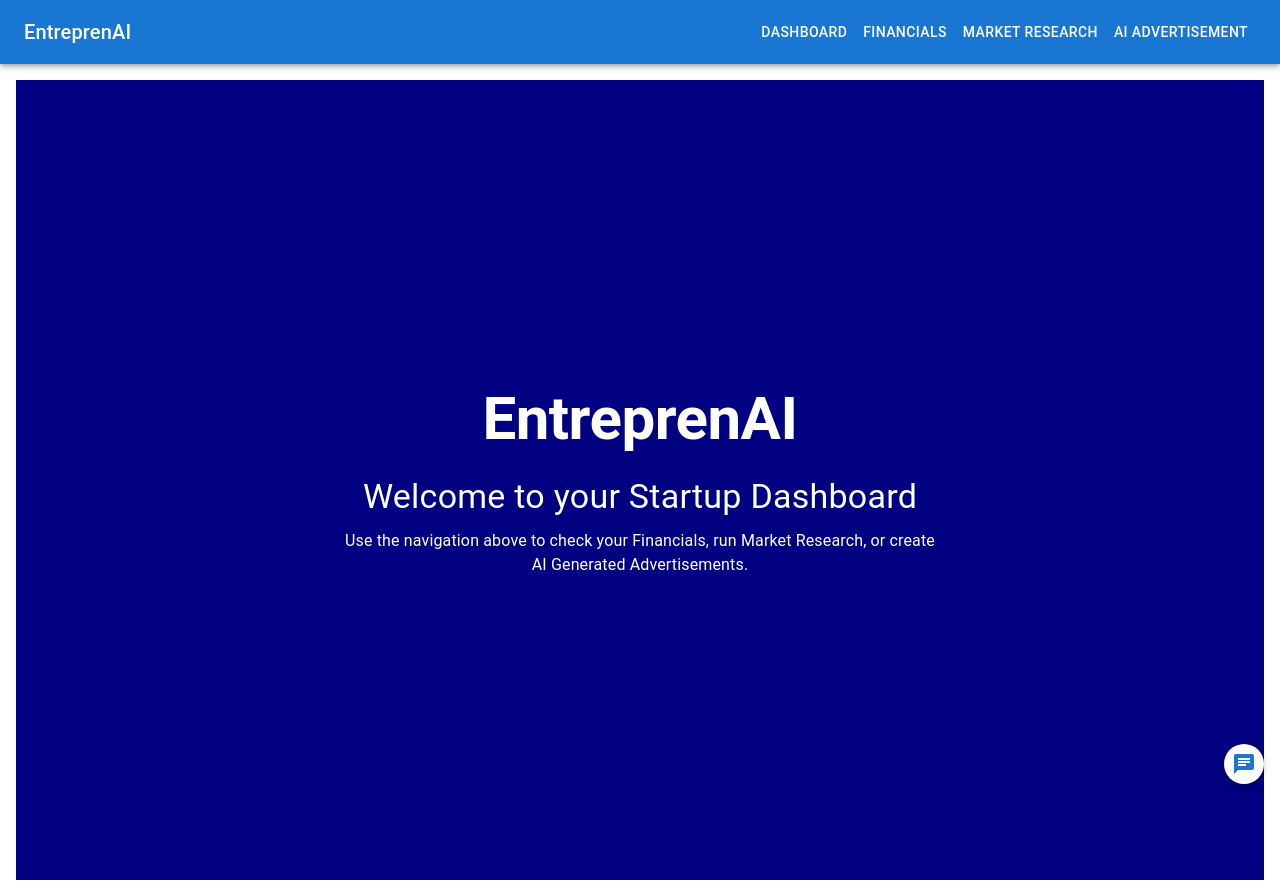
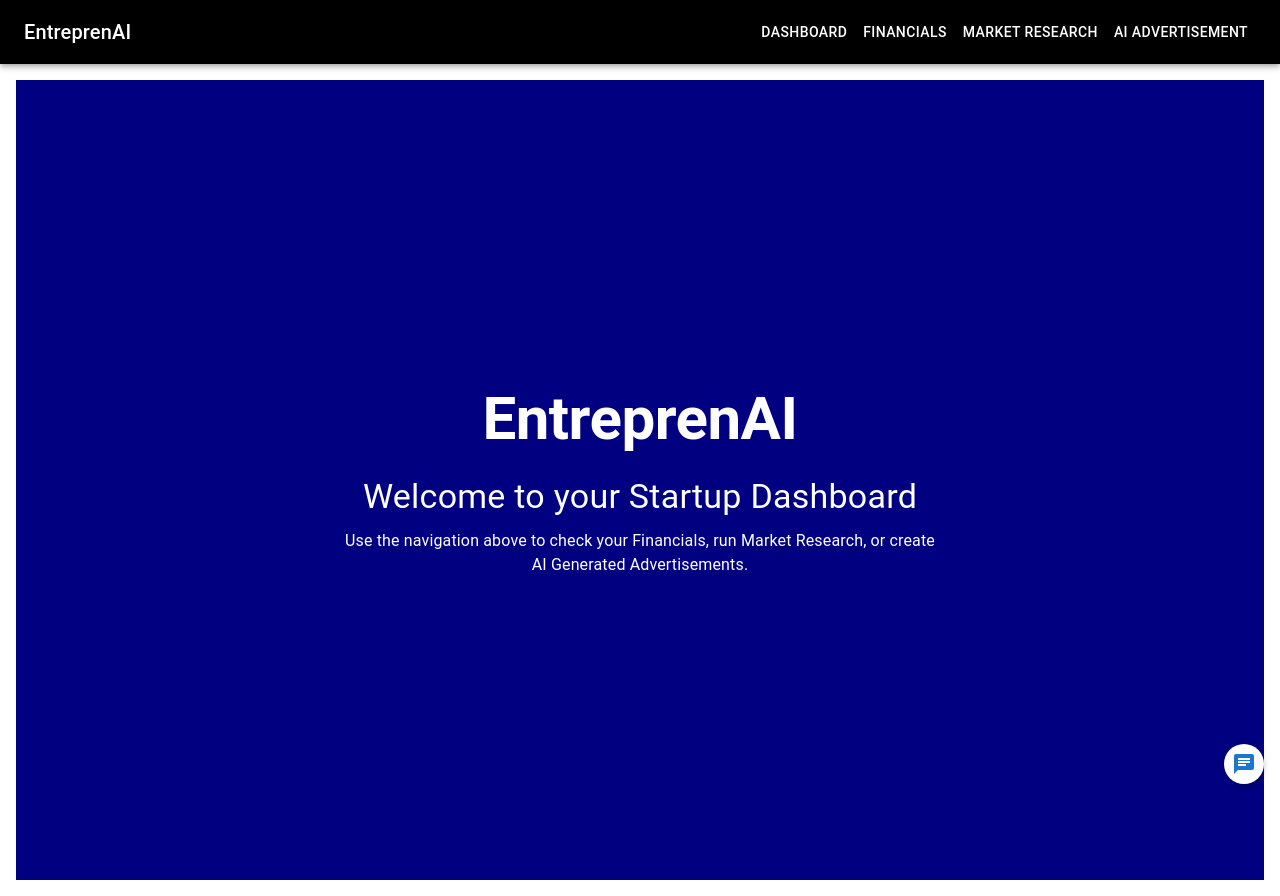
Before and after one commit to RangeR107/EntreprenAI, a React (Create React App) app in the folder frontend/: page / in a window 1280 px wide. Built offline with nearby package versions, Linux system fonts and the light colour scheme.

Commit message:
changed bg to black

```diff
--- a/frontend/src/App.js
+++ b/frontend/src/App.js
@@ -11,7 +11,7 @@ import { AppBar, Toolbar, Typography, Button, Box } from '@mui/material';
 function App() {
   return (
     <Router>
-      <AppBar position="static">
+      <AppBar position="static" sx={{ backgroundColor: 'black' }}>
         <Toolbar>
           <Typography variant="h6" component="div" sx={{ flexGrow: 1 }}>
             EntreprenAI
```
